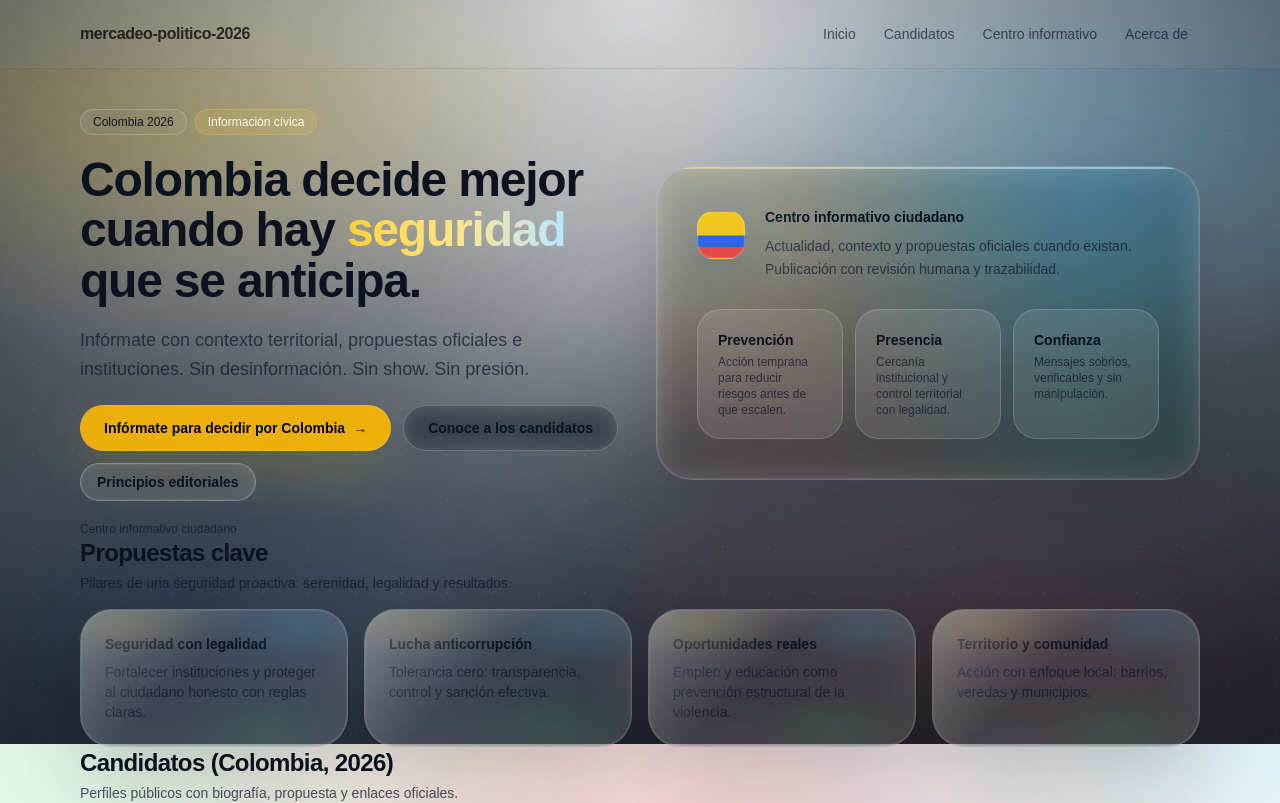
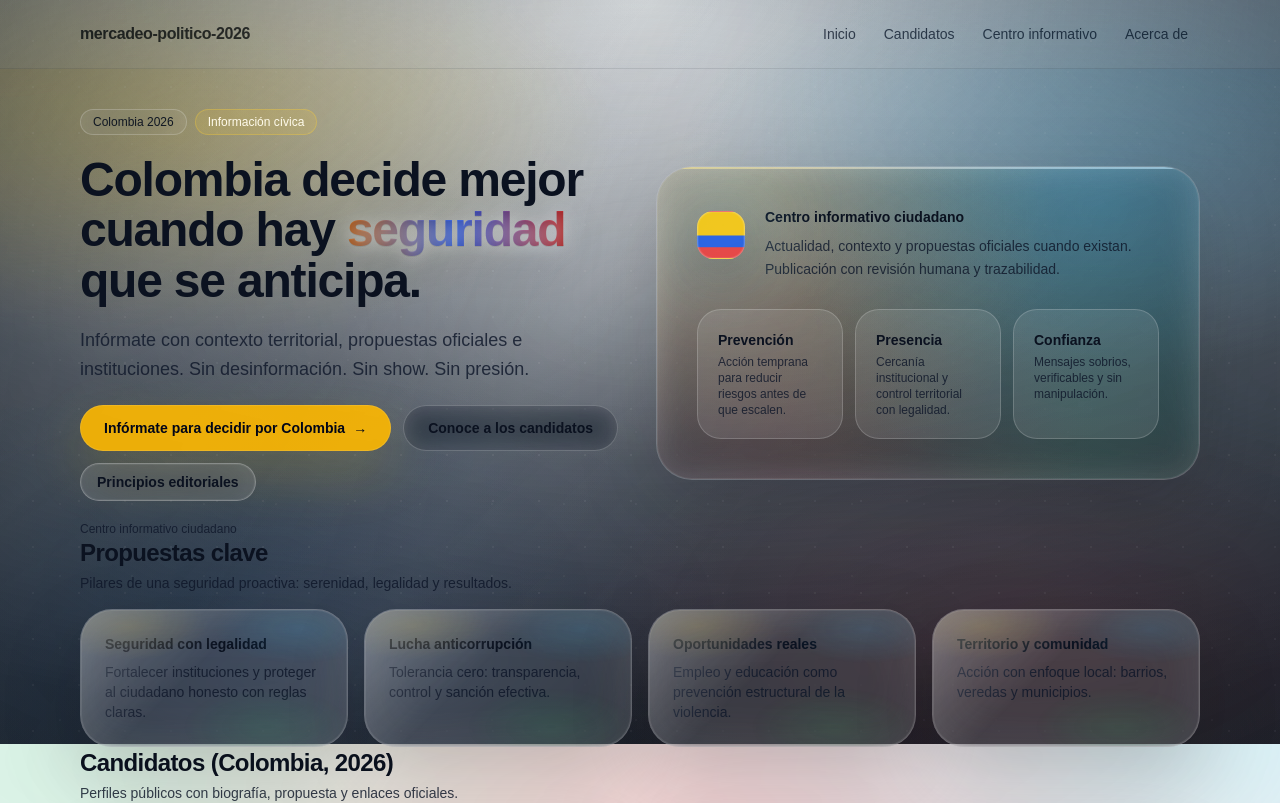
Before and after one commit to MercadeoPolitico/mercadeo-politico-2026, a Next.js app: page / in a window 1280 px wide. Shown: the top 803 px of the page. Built offline with nearby package versions, Linux system fonts and the light colour scheme; no server answers; the database is empty.

Commit message:
Improve landing headline contrast across themes

```diff
--- a/src/app/page.tsx
+++ b/src/app/page.tsx
@@ -25,9 +25,7 @@ export default async function Home() {
 
             <h1 className="text-balance text-4xl font-semibold tracking-tight md:text-5xl md:leading-[1.05]">
               Colombia decide mejor cuando hay{" "}
-              <span className="text-transparent bg-clip-text bg-gradient-to-r from-amber-300 via-amber-200 to-sky-200">
-                seguridad
-              </span>{" "}
+              <span className="mp26-headline-gradient">seguridad</span>{" "}
               que se anticipa.
             </h1>
 
--- a/src/styles/globals.css
+++ b/src/styles/globals.css
@@ -31,11 +31,31 @@
 
 @media (prefers-color-scheme: light) {
   :root {
-    --background: #ffffff;
+    /* Keep light mode readable (avoid pure-white washout) */
+    --background: #f7fafc;
     --foreground: #0b1220;
     --surface: rgba(2, 6, 23, 0.04);
     --border: rgba(2, 6, 23, 0.10);
-    --muted: rgba(15, 23, 42, 0.72);
+    --muted: rgba(15, 23, 42, 0.82);
+  }
+}
+
+/* Headline gradient that stays readable across themes/devices */
+.mp26-headline-gradient {
+  background-image: linear-gradient(90deg, rgba(250, 204, 21, 1), rgba(56, 189, 248, 1));
+  -webkit-background-clip: text;
+  background-clip: text;
+  color: transparent;
+  text-shadow: 0 2px 18px rgba(0, 0, 0, 0.35);
+  filter: drop-shadow(0 10px 26px rgba(0, 0, 0, 0.22));
+}
+
+@media (prefers-color-scheme: light) {
+  .mp26-headline-gradient {
+    /* Darker gradient for light backgrounds */
+    background-image: linear-gradient(90deg, #b45309, #1d4ed8, #b91c1c);
+    text-shadow: 0 2px 18px rgba(255, 255, 255, 0.55), 0 1px 0 rgba(0, 0, 0, 0.12);
+    filter: drop-shadow(0 10px 22px rgba(0, 0, 0, 0.12));
   }
 }
 
```
